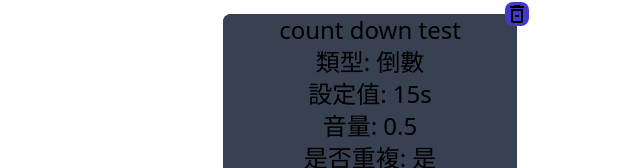
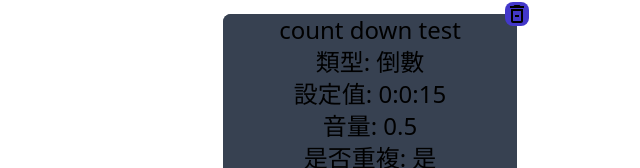
Before and after one commit to Kcars/ac, a Vue app: page / in a window 1280 px wide. Shown: the part 114-282 px from the top of the page, without its empty margins (270-910 px from the left). Built offline with nearby package versions, Linux system fonts and the light colour scheme; the HTML template or start-up script is replaced by a standard one.

Commit message:
fixed bug: setting value display

```diff
--- a/src/AlertBlock.vue
+++ b/src/AlertBlock.vue
@@ -215,14 +215,33 @@
     >
       <p class="text-2xl">{{ _label }}</p>
       <p class="text-2xl">{{ "類型: " + getLabelFromAT(_at) }}</p>
-      <p class="text-2xl">
-        {{ "設定值: " + _dvalue + (_at == "countdown" ? "s" : "") }}
+
+
+      <p class="text-2xl" v-if="_at === 'countdown'">
+        {{ "設定值: " + (this._select_hour &lt; 0 ? 0 : this._select_hour) + ":" + (this._select_minute &lt; 0 ? 0 : this._select_minute) + ":" + (this._select_second &lt; 0 ? 0 : this._select_second) }}
       </p>
+
+      <p class="text-2xl" v-if="_at === 'everyday'">
+        {{ "設定值: " + this._select_hour + ":" + this._select_minute + ":" + this._select_second }}
+      </p>
+
+      <p class="text-2xl" v-if="_at === 'everyweek'">
+        {{ "設定值: 星期" + this._select_day + " ->" + this._select_hour + ":" + this._select_minute + ":" + this._select_second }}
+      </p>
+
+      <p class="text-2xl" v-if="_at === 'spectime'">
+        {{ "設定值: " + this._select_month + "/" + this._select_date + " ->" + this._select_hour + ":" + this._select_minute + ":" + this._select_second }}
+      </p>
+
       <p class="text-2xl">{{ "音量: " + _vol }}</p>
+
+      <!-- -->
+
       <p class="text-2xl">
         {{ "是否重複: " + (_loop == "true" ? "是" : "否") }}
       </p>
-      <p class="text-2xl">{{ "剩餘: " + _value + "s" }}</p>
+
+      <p class="text-2xl" v-if="_at === 'countdown'">{{ "剩餘: " + _value + "s" }}</p>
 
       <button
         class="h-10 px-5 m-2 text-indigo-100 transition-colors duration-150 bg-indigo-700 rounded-lg focus:shadow-outline hover:bg-indigo-800"
```
